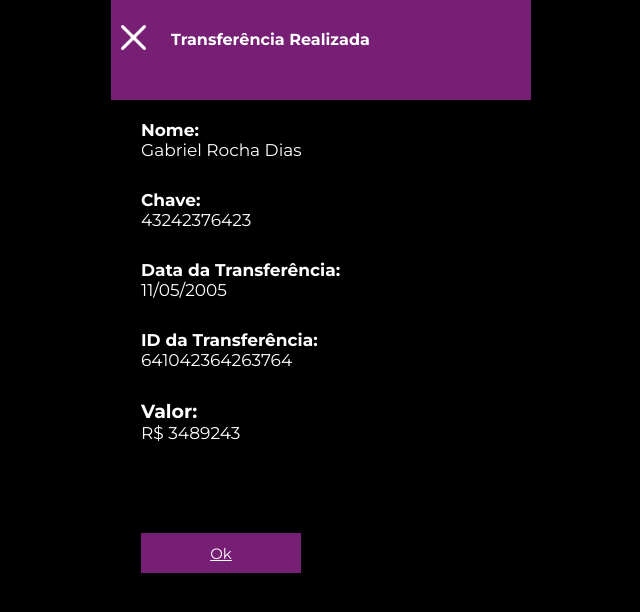
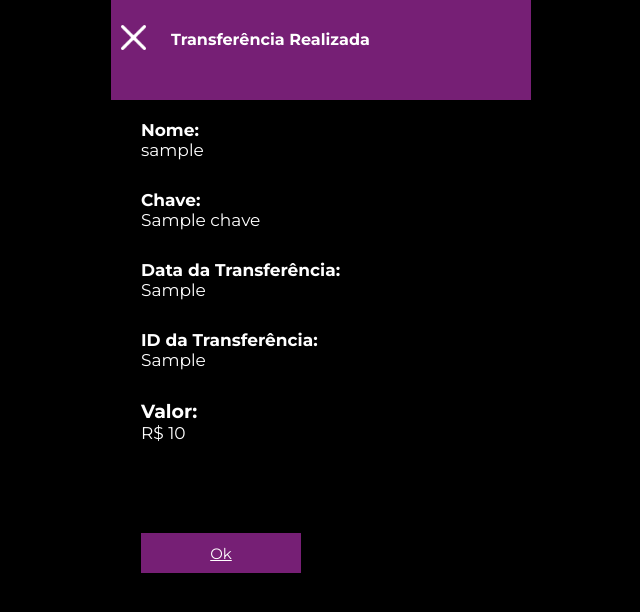
Before and after one commit to GabigolDEVPY/Simulador-banco, a Flask app: template app/templates/transfer/result-transfer.html in a window 1280 px wide. Shown: the top 612 px of the page, without its empty margins (319-959 px from the left). Run offline with Flask 3, Linux system fonts and the light colour scheme; the template is opened without the code that fills it: most values are stand-ins (such as "Sample title", 1, 10 or a date in 2020); parts of the project's set-up code (start-up, migrations or seed data) failed here and were passed over.

Commit message:
add files

```diff
--- a/app/app.py
+++ b/app/app.py
@@ -1,8 +1,6 @@
 import sys
 sys.dont_write_bytecode = True
 from flask import Flask
-
-
 from backend.routes.login_register_bp import login_register_bp
 from backend.routes.home_bp import home_bp
 from backend.routes.transfer import transfer_bp
--- a/app/backend/routes/transfer.py
+++ b/app/backend/routes/transfer.py
@@ -47,4 +47,6 @@ def return_result_transfer(result, valor):
     if result == 4:
         flash("Senha incorreta")
         return redirect(url_for("transfer.return_transfer_page"))
-    return render_template('result-transfer.html')
+    dados_result = Payment.dados_result(dados)
+    print(dados_result)
+    return redirect(url_for(render_template(('result-transfer.html', dados=dados_result, valor=valor))
--- a/app/templates/transfer/result-transfer.html
+++ b/app/templates/transfer/result-transfer.html
@@ -9,7 +9,7 @@
 </head>
 <body>
     <div class="nav-superior" style="justify-content: flex-start;" >
-         <a href="{{ url_for('home.return_home' )}}">
+        <a href="{{ url_for('home.return_home' )}}">
             <button style="margin-left: 0px;" class="button-close"></button>
         </a>
         <h4 style="margin-top: 20px; margin-left:20px" >Transferência Realizada</h4>
@@ -17,23 +17,23 @@
     <div class="meio-notify" style="height:700px; width: 400px; gap: 30px; font-size: 17px;">
         <div>
             <label>Nome:</label>
-            <p>Gabriel Rocha Dias</p>
+            <p>{{ dados.user_name }}</p>
         </div>
         <div>
             <label>Chave:</label>
-            <p>43242376423</p>
+            <p>{{ dados.chave }}</p>
         </div>
         <div>
             <label>Data da Transferência:</label>
-            <p>11/05/2005</p>
+            <p>{{ dados.data_transferencia }}</p>
         </div>
         <div>
             <label>ID da Transferência:</label><p></p>
-            <p>641042364263764</p>
+            <p>{{ dados.Id_transferencia }}</p>
         </div>
         <div>
             <label style="font-size: 19px;" >Valor:</label>
-            <p>R$ 3489243</p>
+            <p>R$ {{ valor }}</p>
         </div>
         <a href="{{ url_for('home.return_home' )}}">
             <button class="confirmar">Ok</button>
--- a/app/templates/transfer/transfer-verify.html
+++ b/app/templates/transfer/transfer-verify.html
@@ -37,7 +37,7 @@
             </div>
             <div>
                 <label style="font-size: 19px;" >Senha:</label>
-                <input name="user_password" class="money" style="font-size: 16px" type="text" placeholder="Sua senha...">
+                <input name="user_password" class="money" style="font-size: 16px" type="password" placeholder="Sua senha...">
             </div>
             <button type='submit' class="confirmar">Confirmar</button>
         </div>
```
Also changed, not shown: app/backend/utils/payment.py (+14 -0 lines).
